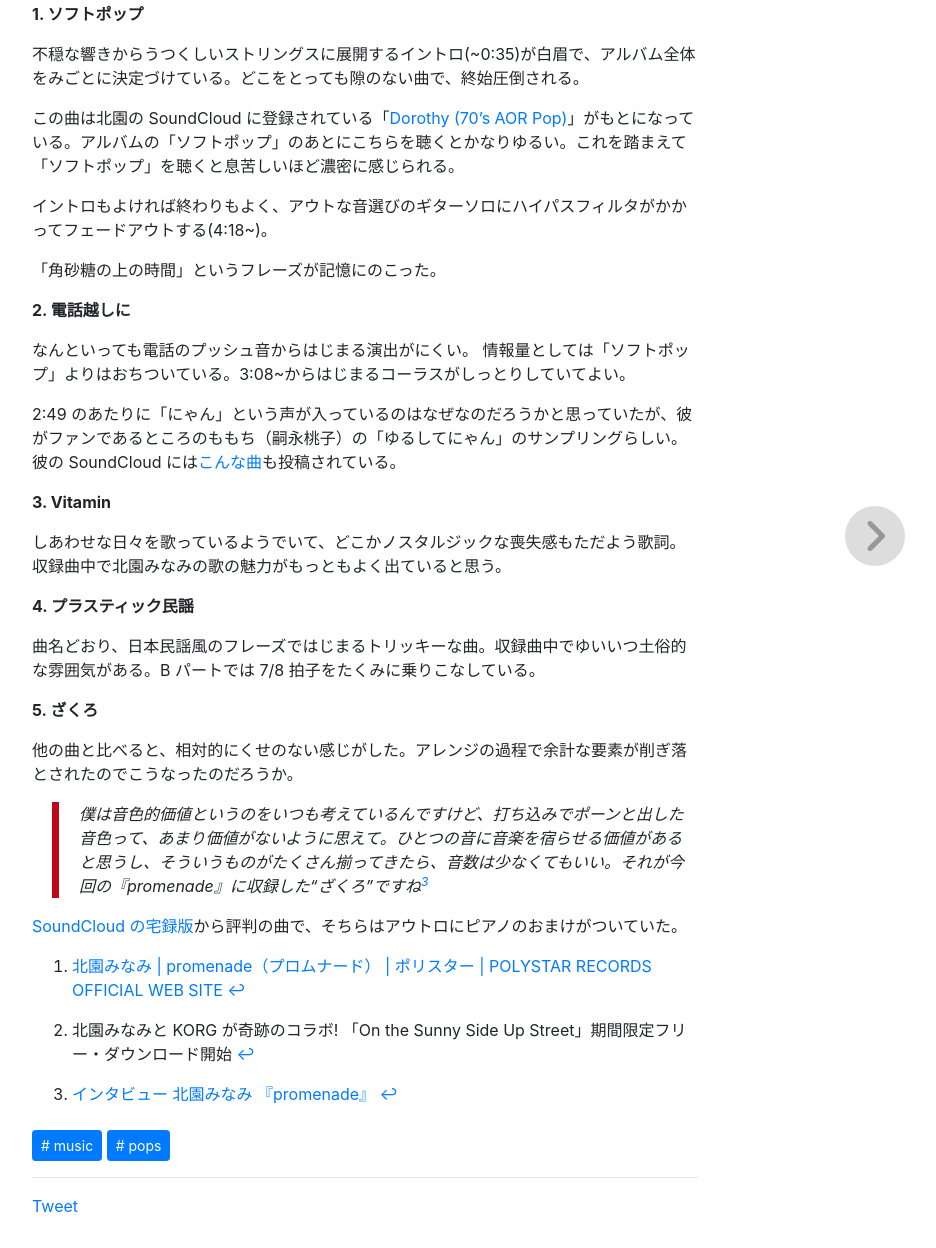
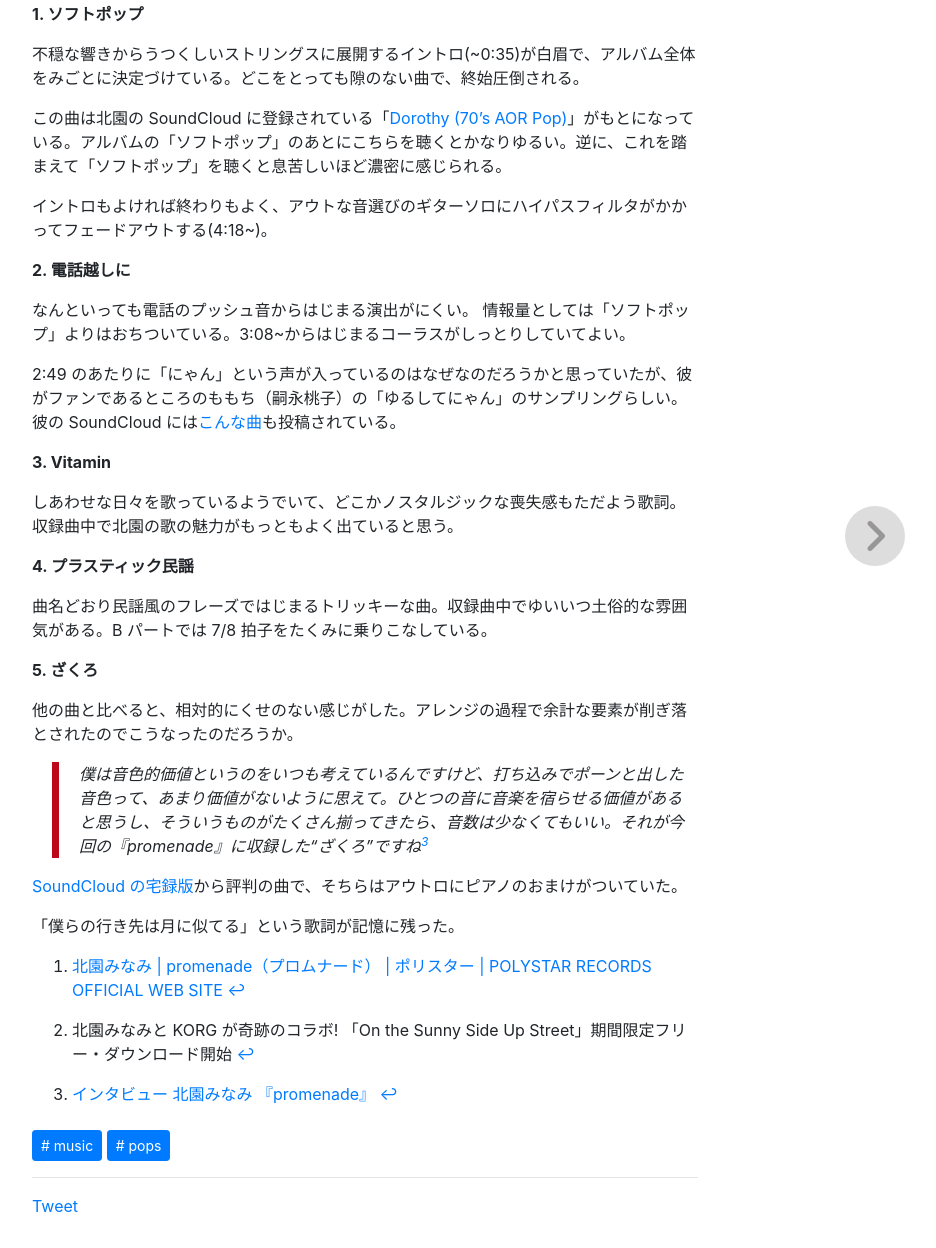
Before and after one commit to tenax66/tenax66.github.io, a Jekyll site: the page built from _posts/2024-02-24-promenade.md, in a window 1280 px wide and 1400 px high, scrolled down 1348 px, cut to the strip 152-1400 px from the top of the window. Shown: the whole strip, without its empty margins (275-1211 px from the left). Built offline with Jekyll 4.4.1, drawn with Linux system fonts in a browser that asks for light colours; nearby versions of some CDN libraries; library files that are not in the unit come from our copies; comment, search, counter and statistics services are not loaded; some of the changed text lies outside the part shown.

Commit message:
refine sentences

```diff
--- a/_posts/2024-02-24-promenade.md
+++ b/_posts/2024-02-24-promenade.md
@@ -9,8 +9,8 @@ permalink: /babel/:title
 ---
 
 北園みなみの 1st EP。どの曲もアレンジが重層的で、それでいて難解にはならずポップさを保っている。
-ゲストミュージシャンを多数むかえて制作されており、コーラスには Lamp の永井祐介、榊原香保里の姿もみえる。ベース、ギター、鍵盤が北園本人の演奏だという。[^1]
-北園はもともとコントラバス奏者で「名古屋のジャズ・シーンでちょっと忙しくしていた時期もあった[^2]」という。たしかにこのアルバムに収録されている曲のベースは聴きとりやすく、動きが大きいものも多い。
+ゲストミュージシャンを多数むかえて制作されており、コーラスには Lamp の永井祐介、榊原香保里の姿もみえる。ベース、ギター、鍵盤が北園本人の演奏だ。[^1]
+北園はもともとコントラバス奏者で「名古屋のジャズ・シーンでちょっと忙しくしていた時期もあった[^2]」という。たしかにこのアルバムに収録されている曲のベースは聴きとりやすく、テクニカルなフレーズも多い。
 
 このアルバムをよく聴いていたとき、わたしは副都心線の沿線に住んでいた。新宿三丁目駅から新宿駅までの長い地下通路を歩いている風景とこのアルバムがなんとなく結びついている。
 
@@ -20,11 +20,9 @@ permalink: /babel/:title
 
 不穏な響きからうつくしいストリングスに展開するイントロ(~0:35)が白眉で、アルバム全体をみごとに決定づけている。どこをとっても隙のない曲で、終始圧倒される。
 
-この曲は北園の SoundCloud に登録されている「[Dorothy (70's AOR Pop)](https://soundcloud.com/organalog/softpop?utm_source=clipboard&utm_medium=text&utm_campaign=social_sharing)」がもとになっている。アルバムの「ソフトポップ」のあとにこちらを聴くとかなりゆるい。これを踏まえて「ソフトポップ」を聴くと息苦しいほど濃密に感じられる。
+この曲は北園の SoundCloud に登録されている「[Dorothy (70's AOR Pop)](https://soundcloud.com/organalog/softpop?utm_source=clipboard&utm_medium=text&utm_campaign=social_sharing)」がもとになっている。アルバムの「ソフトポップ」のあとにこちらを聴くとかなりゆるい。逆に、これを踏まえて「ソフトポップ」を聴くと息苦しいほど濃密に感じられる。
 
 イントロもよければ終わりもよく、アウトな音選びのギターソロにハイパスフィルタがかかってフェードアウトする(4:18~)。
-
-「角砂糖の上の時間」というフレーズが記憶にのこった。
 
 **2\. 電話越しに**
 
@@ -35,11 +33,11 @@ permalink: /babel/:title
 
 **3\. Vitamin**
 
-しあわせな日々を歌っているようでいて、どこかノスタルジックな喪失感もただよう歌詞。収録曲中で北園みなみの歌の魅力がもっともよく出ていると思う。
+しあわせな日々を歌っているようでいて、どこかノスタルジックな喪失感もただよう歌詞。収録曲中で北園の歌の魅力がもっともよく出ていると思う。
 
 **4\. プラスティック民謡**
 
-曲名どおり、日本民謡風のフレーズではじまるトリッキーな曲。収録曲中でゆいいつ土俗的な雰囲気がある。B パートでは 7/8 拍子をたくみに乗りこなしている。
+曲名どおり民謡風のフレーズではじまるトリッキーな曲。収録曲中でゆいいつ土俗的な雰囲気がある。B パートでは 7/8 拍子をたくみに乗りこなしている。
 
 **5. ざくろ**
 
@@ -49,6 +47,8 @@ permalink: /babel/:title
 
 [SoundCloud の宅録版](https://soundcloud.com/organalog/4mj6nmcbsmzr?utm_source=clipboard&utm_medium=text&utm_campaign=social_sharing)から評判の曲で、そちらはアウトロにピアノのおまけがついていた。
 
+「僕らの行き先は月に似てる」という歌詞が記憶に残った。
+
 [^1]: [北園みなみ \| promenade（プロムナード） \| ポリスター \| POLYSTAR RECORDS OFFICIAL WEB SITE](https://www.polystar.co.jp/release/rockpopsalternative/000163)
 [^2]: 北園みなみと KORG が奇跡のコラボ! 「On the Sunny Side Up Street」期間限定フリー・ダウンロード開始
 [^3]: [インタビュー 北園みなみ 『promenade』](https://mikiki.tokyo.jp/articles/-/4261)
```
